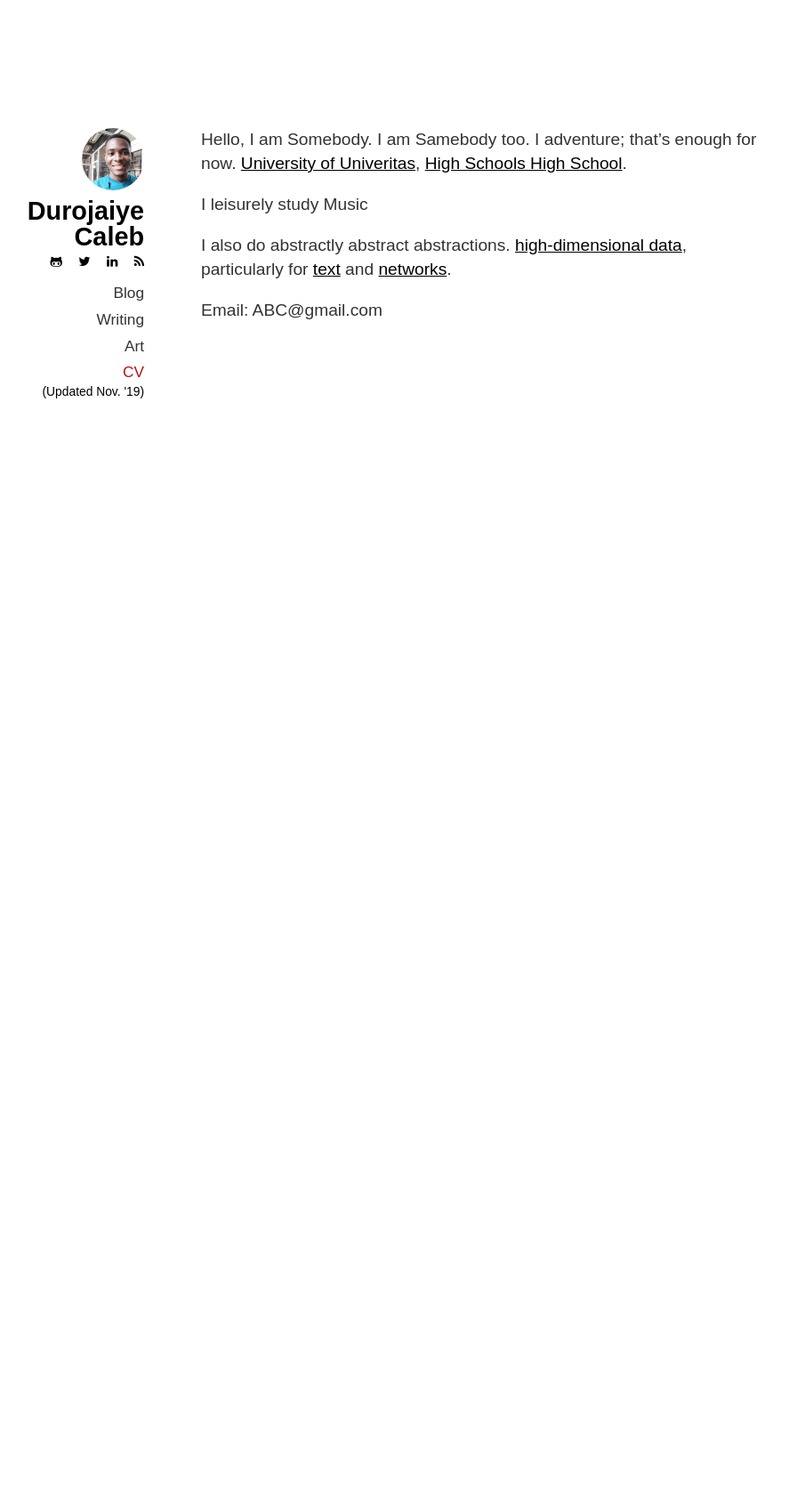
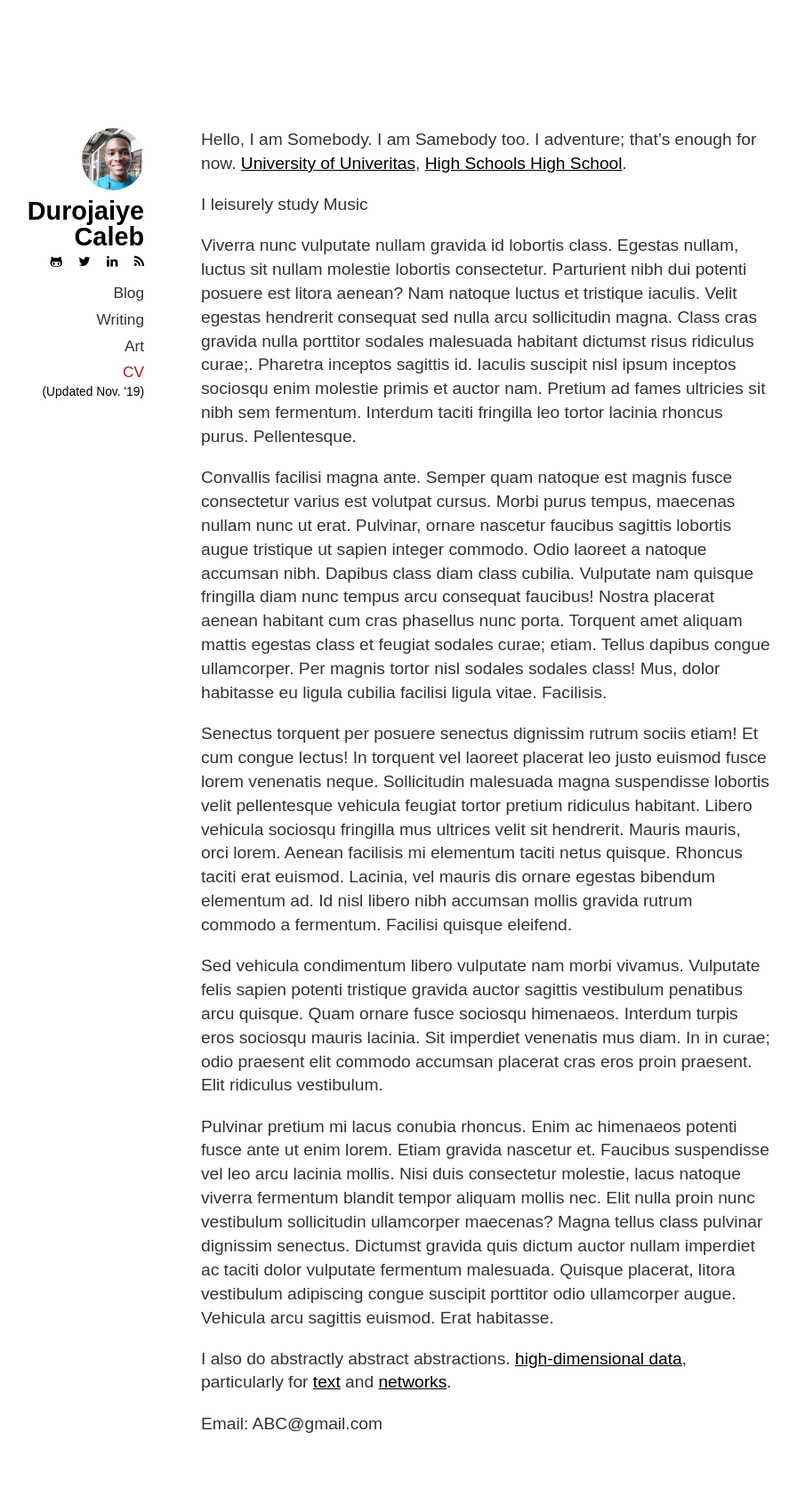
Before and after one commit to dCO2/blog-gh-pages, a Jekyll site: the page built from index.md, in a window 1280 px wide. Shown: the whole page at 89% size, without its empty margins (158-1054 px from the left). Built offline with Jekyll 4.4.1, drawn with Linux system fonts in a browser that asks for light colours; some web fonts are replaced; before the commit the page ends 900 px from its top, so only the background shows below that.

Commit message:
Update index.md

```diff
--- a/index.md
+++ b/index.md
@@ -11,6 +11,17 @@ Hello, I am Somebody. I am Samebody too. I adventure; that's enough for now.
 
 I leisurely study Music
 
+Viverra nunc vulputate nullam gravida id lobortis class. Egestas nullam, luctus sit nullam molestie lobortis consectetur. Parturient nibh dui potenti posuere est litora aenean? Nam natoque luctus et tristique iaculis. Velit egestas hendrerit consequat sed nulla arcu sollicitudin magna. Class cras gravida nulla porttitor sodales malesuada habitant dictumst risus ridiculus curae;. Pharetra inceptos sagittis id. Iaculis suscipit nisl ipsum inceptos sociosqu enim molestie primis et auctor nam. Pretium ad fames ultricies sit nibh sem fermentum. Interdum taciti fringilla leo tortor lacinia rhoncus purus. Pellentesque.
+
+Convallis facilisi magna ante. Semper quam natoque est magnis fusce consectetur varius est volutpat cursus. Morbi purus tempus, maecenas nullam nunc ut erat. Pulvinar, ornare nascetur faucibus sagittis lobortis augue tristique ut sapien integer commodo. Odio laoreet a natoque accumsan nibh. Dapibus class diam class cubilia. Vulputate nam quisque fringilla diam nunc tempus arcu consequat faucibus! Nostra placerat aenean habitant cum cras phasellus nunc porta. Torquent amet aliquam mattis egestas class et feugiat sodales curae; etiam. Tellus dapibus congue ullamcorper. Per magnis tortor nisl sodales sodales class! Mus, dolor habitasse eu ligula cubilia facilisi ligula vitae. Facilisis.
+
+Senectus torquent per posuere senectus dignissim rutrum sociis etiam! Et cum congue lectus! In torquent vel laoreet placerat leo justo euismod fusce lorem venenatis neque. Sollicitudin malesuada magna suspendisse lobortis velit pellentesque vehicula feugiat tortor pretium ridiculus habitant. Libero vehicula sociosqu fringilla mus ultrices velit sit hendrerit. Mauris mauris, orci lorem. Aenean facilisis mi elementum taciti netus quisque. Rhoncus taciti erat euismod. Lacinia, vel mauris dis ornare egestas bibendum elementum ad. Id nisl libero nibh accumsan mollis gravida rutrum commodo a fermentum. Facilisi quisque eleifend.
+
+Sed vehicula condimentum libero vulputate nam morbi vivamus. Vulputate felis sapien potenti tristique gravida auctor sagittis vestibulum penatibus arcu quisque. Quam ornare fusce sociosqu himenaeos. Interdum turpis eros sociosqu mauris lacinia. Sit imperdiet venenatis mus diam. In in curae; odio praesent elit commodo accumsan placerat cras eros proin praesent. Elit ridiculus vestibulum.
+
+Pulvinar pretium mi lacus conubia rhoncus. Enim ac himenaeos potenti fusce ante ut enim lorem. Etiam gravida nascetur et. Faucibus suspendisse vel leo arcu lacinia mollis. Nisi duis consectetur molestie, lacus natoque viverra fermentum blandit tempor aliquam mollis nec. Elit nulla proin nunc vestibulum sollicitudin ullamcorper maecenas? Magna tellus class pulvinar dignissim senectus. Dictumst gravida quis dictum auctor nullam imperdiet ac taciti dolor vulputate fermentum malesuada. Quisque placerat, litora vestibulum adipiscing congue suscipit porttitor odio ullamcorper augue. Vehicula arcu sagittis euismod. Erat habitasse.
+
+
 I also do abstractly abstract abstractions.
 [high-dimensional data](https://www.google.com/), particularly for
 [text](https://www.google.com/) and
```
